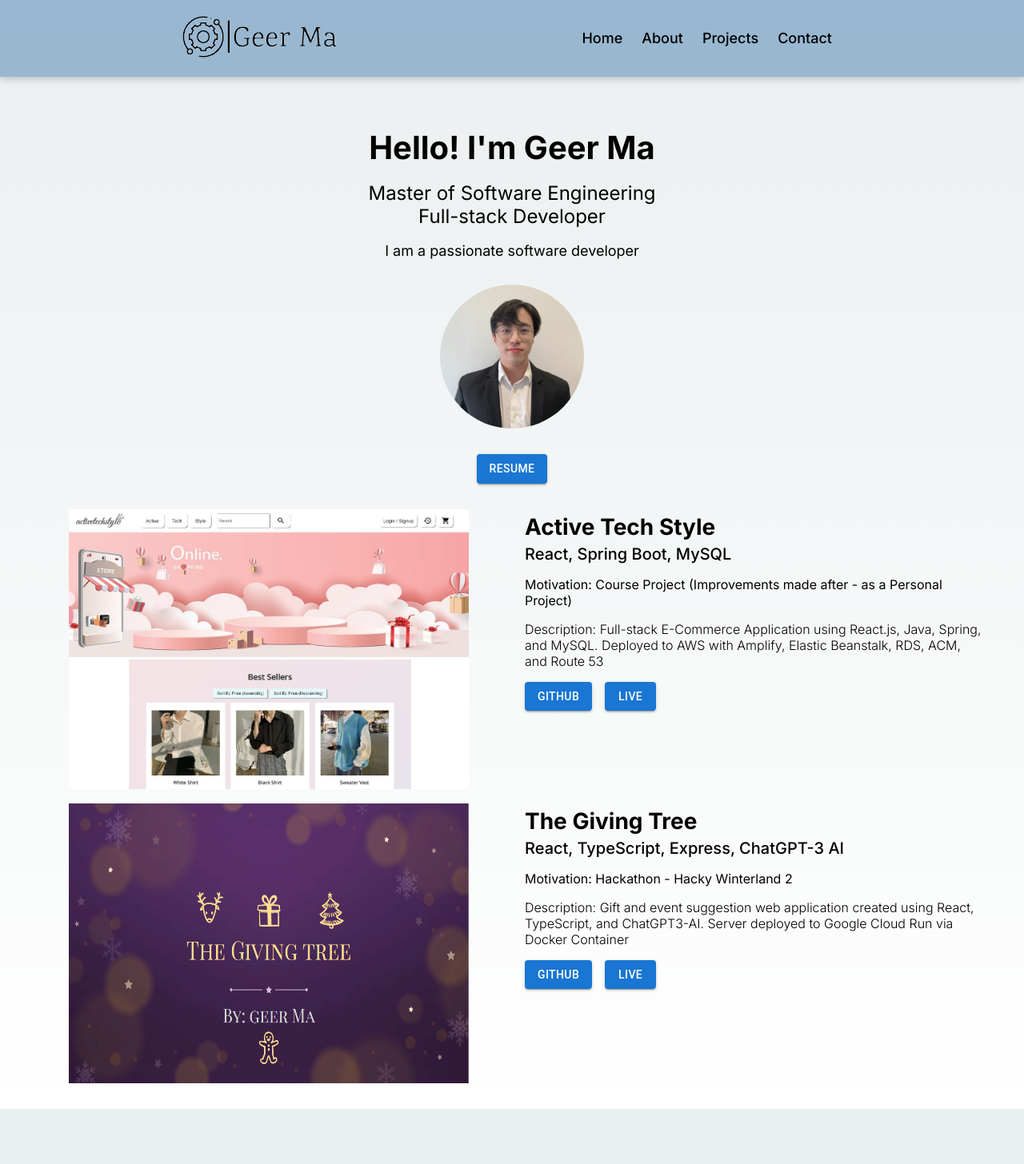
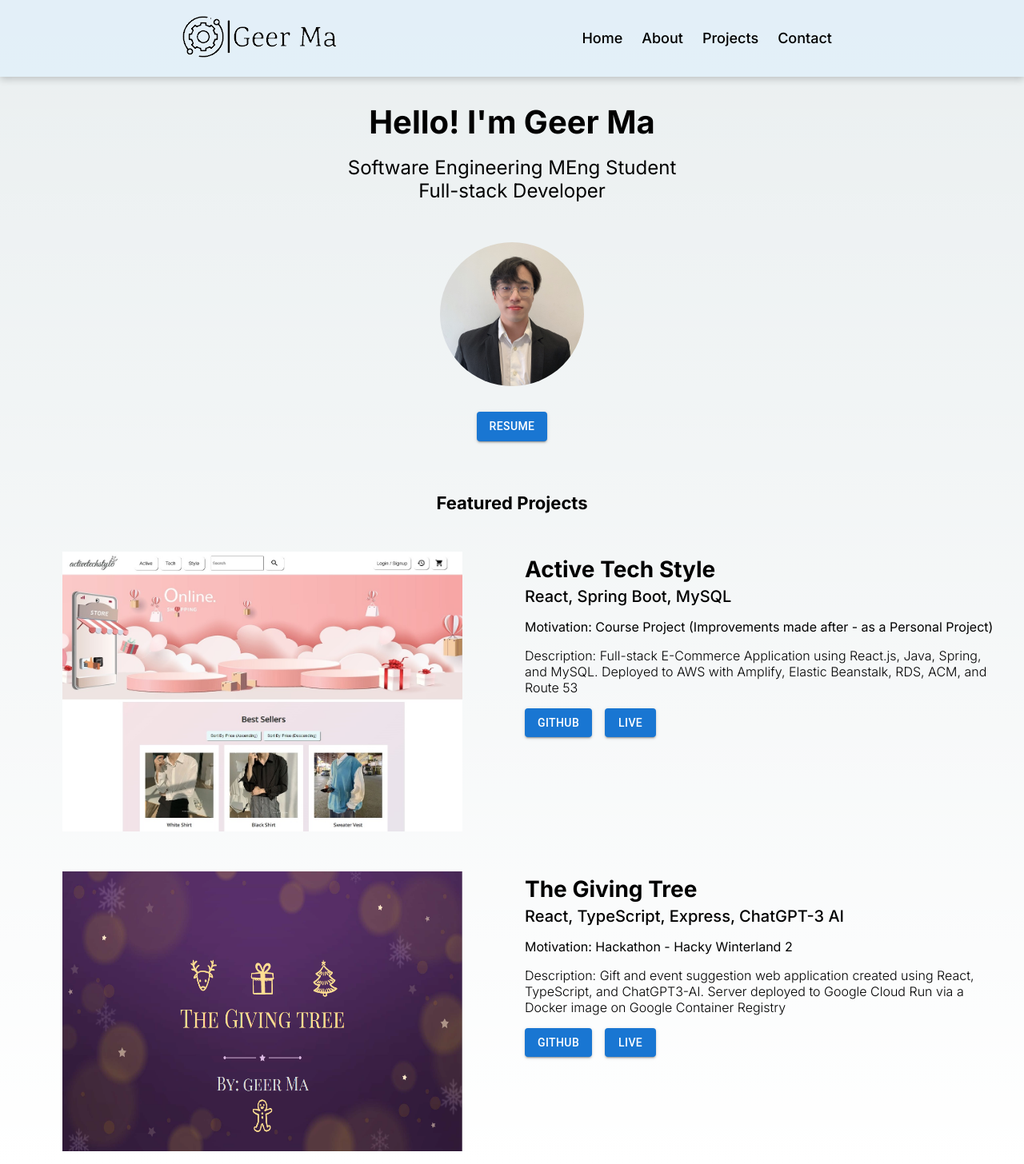
Before and after one commit to geerma/geerma-portfolio, a Next.js app: page / in a window 1280 px wide. Shown: the whole page at 80% size. Before the commit the page ends 1387 px from the top, so only its background shows below. Built offline with nearby package versions, Linux system fonts and the light colour scheme.

Commit message:
Updates to styling and colors

```diff
--- a/components/Homepageproject/Homepageproject.tsx
+++ b/components/Homepageproject/Homepageproject.tsx
@@ -28,7 +28,7 @@ const Homepageproject = ({
   projectDescription,
 }: HomepageprojectsProps) => {
   return (
-    <div>
+    <div className={styles.homepage_project}>
       <Grid container columnSpacing={0}>
         <Grid xs={12} sm={12} md={12} lg={6} xl={6}>
           <Image
--- a/pages/about.tsx
+++ b/pages/about.tsx
@@ -21,8 +21,8 @@ function About() {
         <div className={styles.center}>
           <h1 className={inter.className}>About Me</h1>
           <p className={inter.className}>
-            Hello! My name is Geer Ma. I am pursuing a Master's in Software Engineering at the University
-            of Calgary. I love learning new libraries and frameworks and
+            My name is Geer Ma and I am pursuing a Master's in Software Engineering at the University
+            of Calgary. I love learning new libraries and frameworks, then
             applying those skills in personal projects or hackathons. I have
             taken the initiative to participate in eight hackathons in my free
             time and have received awards in five of them.
--- a/pages/index.tsx
+++ b/pages/index.tsx
@@ -24,19 +24,17 @@ export default function Home() {
       </Head>
       <Navbar />
       <main className={styles.main}>
+        <div className={styles.profile_section}>
           <div className={styles.center}>
             <h1 className={inter.className}>Hello! I'm Geer Ma</h1>
             <br></br>
             <h2 className={inter.className}>
-            Master of Software Engineering
+              Software Engineering MEng Student
             </h2>
             <h2 className={inter.className}>
               Full-stack Developer
             </h2>
             <br></br>
-          <p className={inter.className}>
-            I am a passionate software developer
-          </p>
             <Image
               className={styles.profile}
               src={profileImage}
@@ -47,15 +45,21 @@ export default function Home() {
               priority
             />
             <a target="_blank" href="https://geerma-portfolio-bucket.s3.us-west-1.amazonaws.com/geerma_resume_jan11.pdf" rel="noopener noreferrer">
-          <Button
+            <Button className={styles.resume_button}
               variant="contained"
             >
               Resume
             </Button>
             </a>
           </div>
+        </div>
 
-        <div>
+        <div className={styles.featuredprojects_section}>
+          <div className={styles.center}>
+            <h4 className={inter.className}>
+              Featured Projects
+            </h4>
+          </div>
           <Homepageproject
            projectImage={activetechstyleImage}
            projectGithubLink="https://github.com/geerma/activetechstyle"
@@ -73,7 +77,7 @@ export default function Home() {
            projectName="The Giving Tree"
            projectTechStack="React, TypeScript, Express, ChatGPT-3 AI"
            projectMotivation="Hackathon - Hacky Winterland 2"
-           projectDescription="Gift and event suggestion web application created using React, TypeScript, and ChatGPT3-AI. Server deployed to Google Cloud Run via Docker Container"
+           projectDescription="Gift and event suggestion web application created using React, TypeScript, and ChatGPT3-AI. Server deployed to Google Cloud Run via a Docker image on Google Container Registry"
           />
         </div>
       </main>
--- a/styles/Home.module.css
+++ b/styles/Home.module.css
@@ -4,8 +4,8 @@
   display: flex;
   flex-direction: column;
   align-items: center;
-  padding: 2rem;
   min-height: 100vh;
+  z-index: -2;
 }
 
 .center {
@@ -35,6 +35,24 @@
 .profile {
   border-radius: 100%;
   margin: 2rem;
+}
+
+.profile_section {
+  width: 100%;
+  /* background-color: rgb(246, 246, 246, 0.9);
+  z-index: -1; */
+}
+
+.resume_button {
+  z-index: 1;
+}
+
+.featuredprojects_section {
+  width: 100%;
+}
+
+.featuredprojects_section > .center > h4 {
+  font-size: 22px;
 }
 
 /* Enable hover only on non-touch devices */
--- a/styles/Individualproject.module.css
+++ b/styles/Individualproject.module.css
@@ -1,4 +1,8 @@
 /* HOME PAGE PROJECTS */
+
+.homepage_project {
+  margin: 1rem;
+}
 
 .project_picture {
   display: flex;
@@ -30,6 +34,7 @@
 
 .project_buttons {
   margin-left: 1rem;
+  margin-bottom: 1rem;
 }
 
 .project_buttons .github_button {
@@ -138,6 +143,10 @@
     margin: 0rem;
     margin-top: 1rem;
   }
+
+  .projectpageproject_buttons {
+    margin-top: 1rem;
+  }
 }
 
 /* Larger Mobile */
@@ -153,4 +162,8 @@
     margin: 0rem;
     margin-top: 1rem;
   }
+
+  .projectpageproject_buttons {
+    margin-top: 1rem;
+  }
 }
--- a/styles/Navbar.module.css
+++ b/styles/Navbar.module.css
@@ -3,7 +3,7 @@
 .navbar {
   display: flex;
   justify-content: space-between;
-  background-color: rgba(139, 174, 202, 0.85);
+  background-color: rgb(226, 240, 249, 0.85);
   box-shadow: 0 3px 9px 0 rgb(0 0 0 / 20%);
   align-items: center;
 }
```
Also changed, not shown: pages/projects.tsx (+12 -0 lines), assets/Portfolio.png (added). Lines whose indentation alone changed are shown as unchanged.
